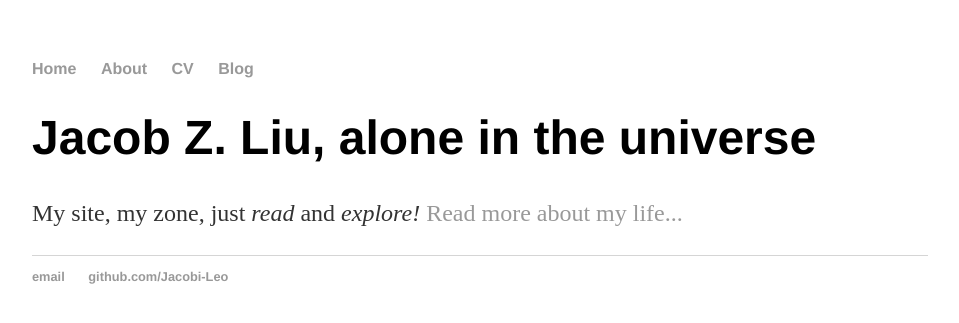
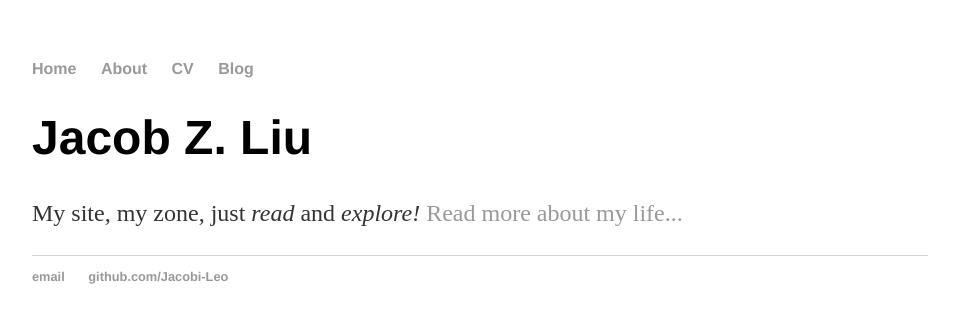
Before and after one commit to jacob-zyl/jacob-zyl.github.io, a Jekyll site: the page built from index.html, in a window 1280 px wide. Shown: the top 323 px of the page, without its empty margins (160-1119 px from the left). Built offline with Jekyll 4.4.1, drawn with Linux system fonts in a browser that asks for light colours.

Commit message:
Update index.html

```diff
--- a/index.html
+++ b/index.html
@@ -1,8 +1,8 @@
 ---
 layout: default
-title: Jacob Z. Liu, alone in the universe
+title: Jacob Z. Liu
 ---
 <div class="blurb">
-	<h1>Jacob Z. Liu, alone in the universe</h1>
+	<h1>Jacob Z. Liu</h1>
 	<p>My site, my zone, just <em>read</em> and <em>explore!</em> <a href="/about">Read more about my life...</a></p>
 </div><!-- /.blurb -->
```
